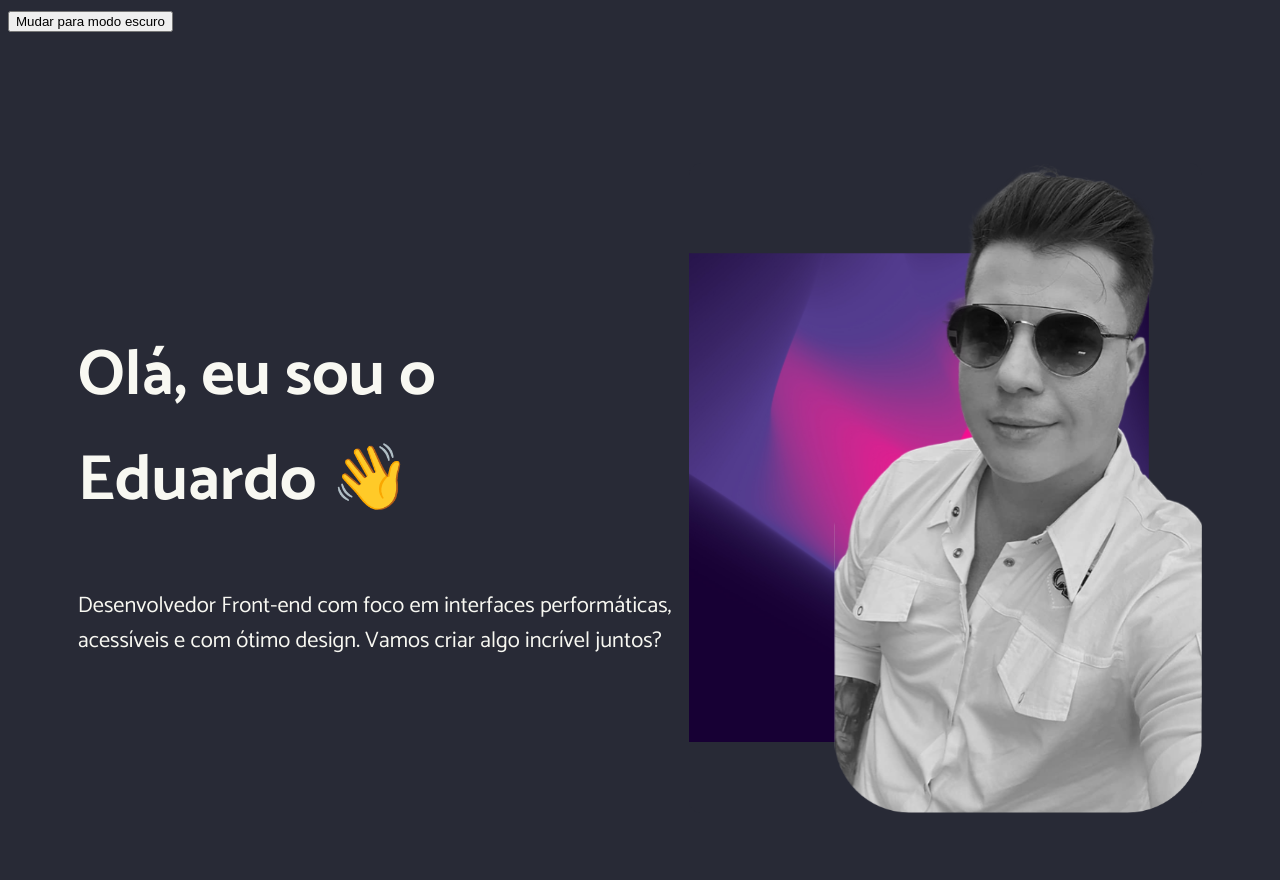
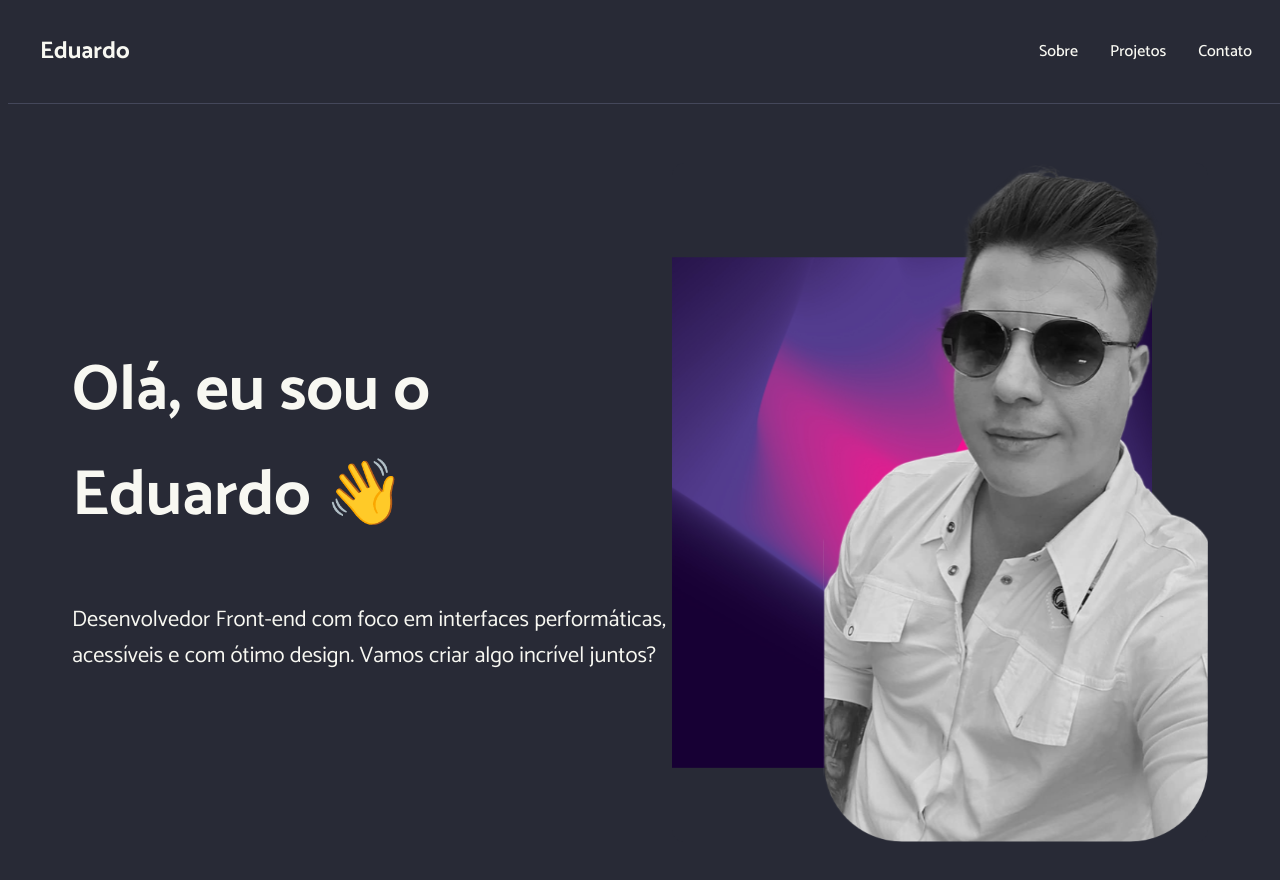
Before and after one commit to eosantos/portifolio-3.0, a Next.js app: page / in a window 1280 px wide. Shown: the top 880 px of the page. Built offline with nearby package versions, Linux system fonts and the light colour scheme.

Commit message:
feat: feito ajustes de layout nos componentes header e perfilImages.

```diff
--- a/src/app/layout.tsx
+++ b/src/app/layout.tsx
@@ -1,9 +1,8 @@
-// src/app/layout.tsx
+import Header from 'components/Header';
 import type { Metadata } from 'next';
 import { Catamaran } from 'next/font/google';
 import { ThemeProvider } from '../providers/theme-provider';
 
-// Fonte com todos os pesos (100 a 900)
 const catamaran = Catamaran({
   subsets: ['latin'],
   weight: ['100', '200', '300', '400', '500', '600', '700', '800', '900']
@@ -22,7 +21,10 @@ export default function RootLayout({
   return (
     <html lang="pt-BR">
       <body className={catamaran.className}>
-        <ThemeProvider>{children}</ThemeProvider>
+        <ThemeProvider>
+          <Header />
+          {children}
+        </ThemeProvider>
       </body>
     </html>
   );
--- a/src/components/Header.tsx
+++ b/src/components/Header.tsx
@@ -26,7 +26,7 @@ const Logo = styled.h1`
   color: ${({ theme }) => theme.text};
 `;
 
-const Nav = styled.nav<{ isOpen: boolean }>`
+const Nav = styled.nav<{ $isOpen: boolean }>`
   display: flex;
   align-items: center;
   gap: 2rem;
@@ -49,7 +49,7 @@ const Nav = styled.nav<{ isOpen: boolean }>`
     background-color: ${({ theme }) => theme.background};
     flex-direction: column;
     padding: 1rem;
-    display: ${({ isOpen }) => (isOpen ? 'flex' : 'none')};
+    display: ${({ $isOpen }) => ($isOpen ? 'flex' : 'none')};
   }
 `;
 
@@ -76,7 +76,7 @@ export default function Header() {
         {isOpen ? <FiX /> : <FiMenu />}
       </MobileMenuButton>
 
-      <Nav isOpen={isOpen}>
+      <Nav $isOpen={isOpen}>
         <Link href="#sobre">Sobre</Link>
         <Link href="#projetos">Projetos</Link>
         <Link href="#contato">Contato</Link>
--- a/src/components/perfilImage.tsx
+++ b/src/components/perfilImage.tsx
@@ -8,11 +8,13 @@ const ImageWrapper = styled.div`
   img {
     width: 100%;
     max-width: 650px;
+    height: auto; /* mantém a proporção */
     border-radius: 12px;
-    background-color: ${({ theme }) => theme.background}; // opcional
+    background-color: ${({ theme }) => theme.background}; /* opcional */
 
     ${media.lessThan('lg')} {
       max-height: 350px;
+      width: auto; /* para manter proporção na media query */
     }
   }
 
--- a/src/sections/Home/index.tsx
+++ b/src/sections/Home/index.tsx
@@ -1,4 +1,5 @@
 'use client';
+
 import ImageWrapper from 'components/PerfilImage';
 import styled from 'styled-components';
 import { media } from '../../styles/media';
```
